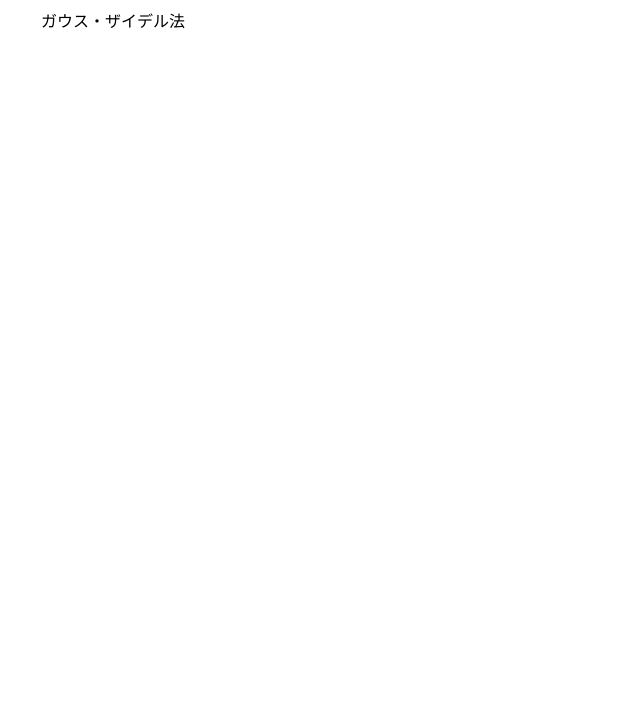
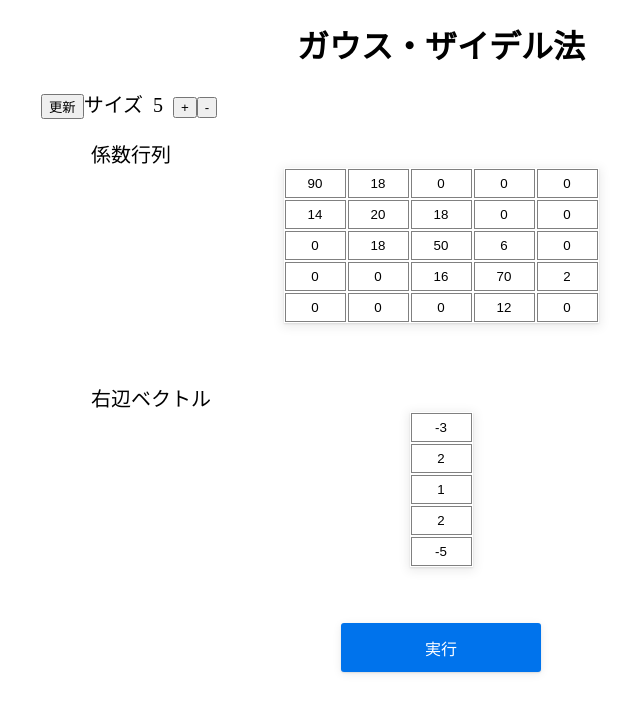
Before and after one commit to tarao1006/numerical-calculation, a React app: page /linear_equation/gauss_seidel_method in a window 1280 px wide. Shown: the top 712 px of the page, without its empty margins (199-839 px from the left). Built offline with nearby package versions, Linux system fonts and the light colour scheme.

Commit message:
Add gauss seidel method

```diff
--- a/frontend/src/calculator/linear_equation/gauss_seidel_method.jsx
+++ b/frontend/src/calculator/linear_equation/gauss_seidel_method.jsx
@@ -1,11 +1,51 @@
-import React from 'react'
+import React, { useState } from 'react'
+import axios from 'axios'
+import MatrixContainer from '../../components/matrixcontainer'
+import Vector from '../../components/matrix/vector'
+import useJacobiMethodLinearEquation from '../../actions/jacobiMethodLinearEquationAction'
 
 const GaussSeidelMethodLinearEquation = () => {
+  const title = "ガウス・ザイデル法"
+  const [ status, setStatus ] = useState(false)
+  const [ executed, setExecuted ] = useState(false)
+  const [ solutionVector, setSolutionVector ] = useState([])
+  const { size, coefficientMatrix, rightHandSideVector } = useJacobiMethodLinearEquation()
+
+  const execute = async () => {
+    setExecuted(false)
+    try {
+      const result = await axios.post(
+        'http://localhost:3001/api/v1/linear_equation/gauss_seidel_method', {
+          "size": size,
+          "matrix": coefficientMatrix,
+          "b": rightHandSideVector
+        })
+
+        setStatus(result.data.status === 'SUCCESS')
+        setSolutionVector(result.data.ans)
+        setExecuted(true)
+      } catch (error) {
+        setStatus(false)
+    }
+  }
 
   return (
-    <>
-      ガウス・ザイデル法
-    </>
+    <MatrixContainer
+      title={ title }
+      execute={ execute }
+      status={ status }
+      executed={ executed }
+      result={
+        executed &&
+          <Vector
+            size={ solutionVector.length }
+            values={ solutionVector }
+            readOnly={ true }
+          />
+      }
+      setStatus={ setStatus }
+      setExecuted={ setExecuted }
+    / >
   )
 }
 
```
